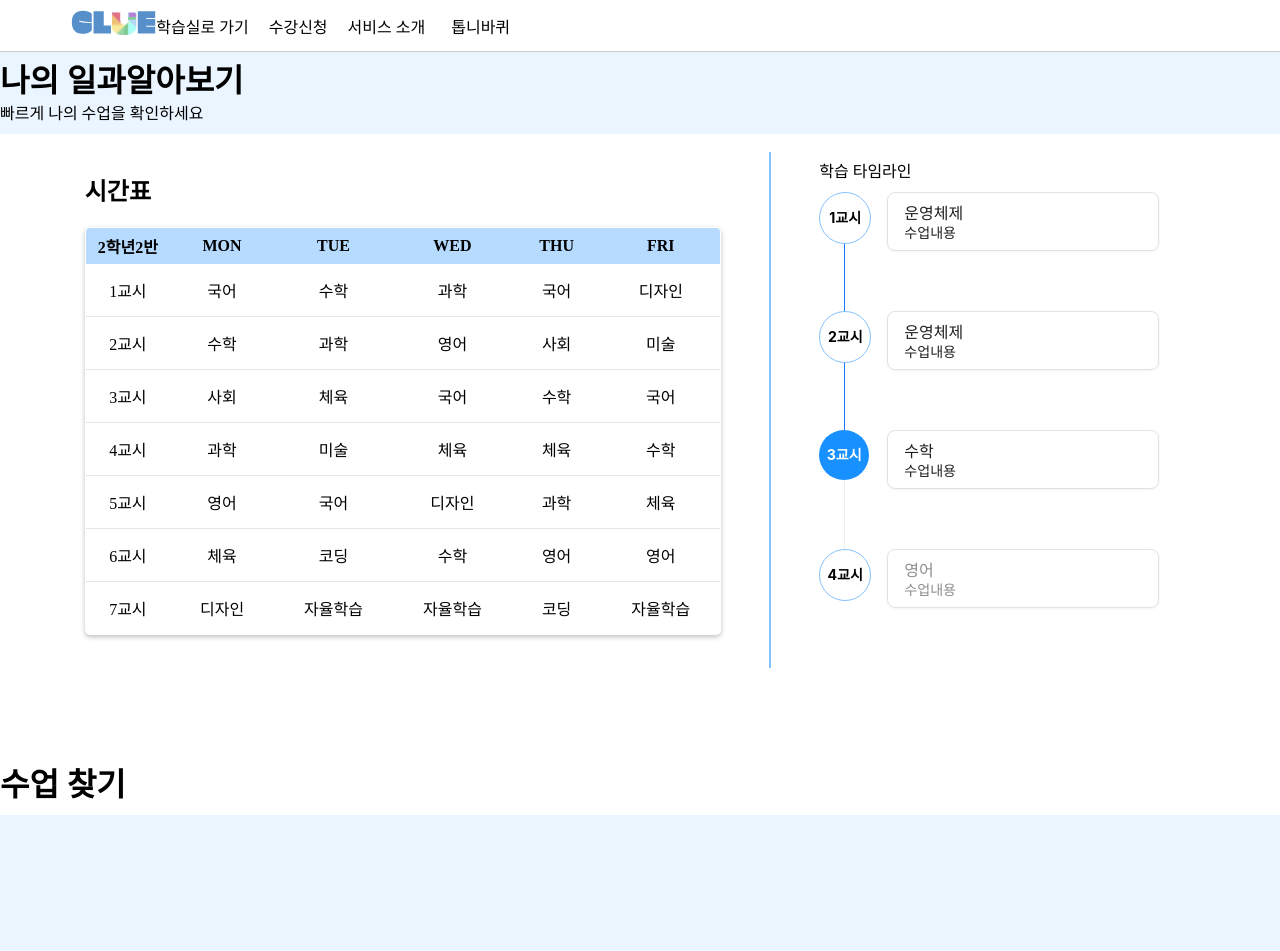
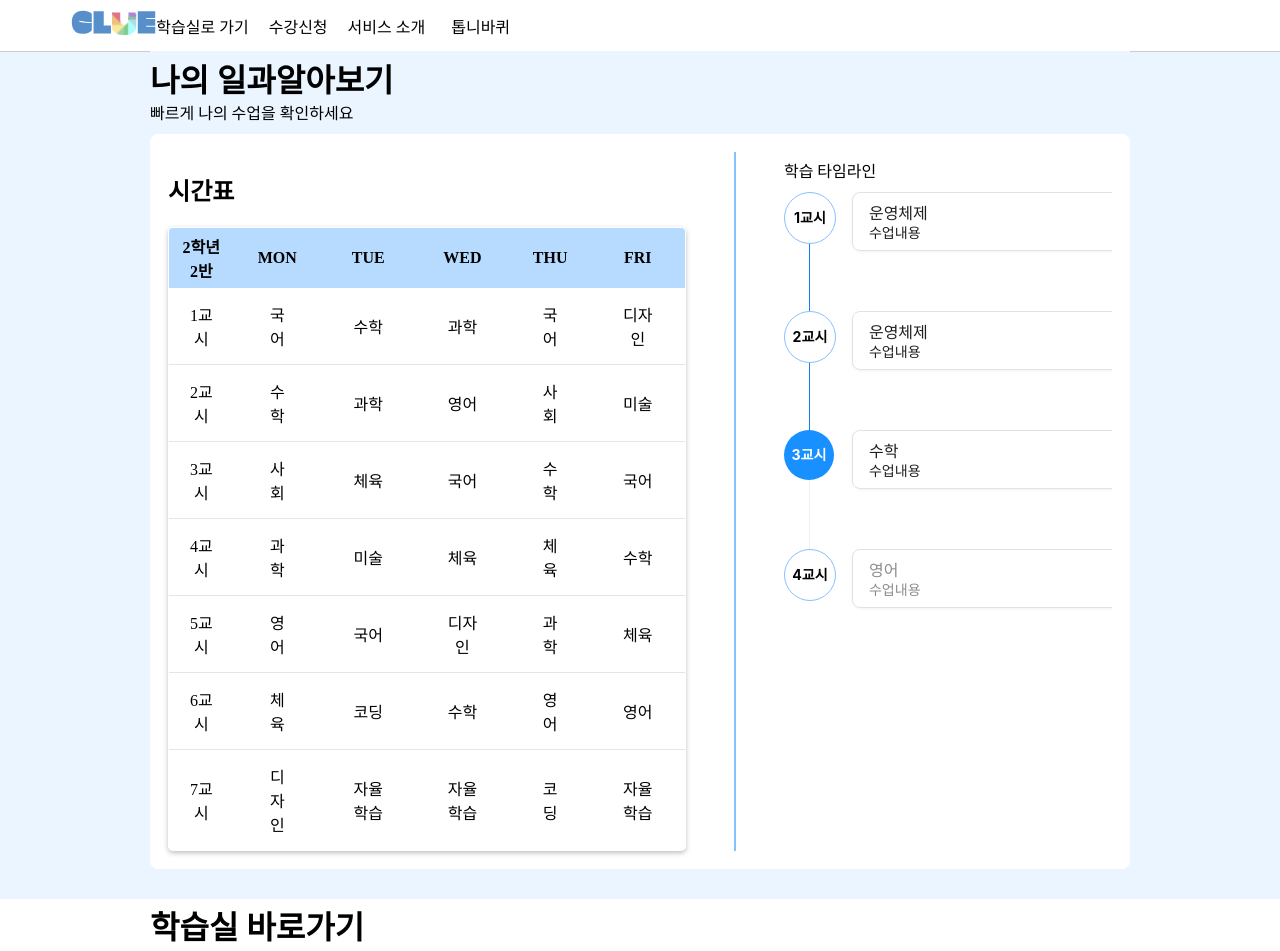
Before and after one commit to EscapeFrame/paletto-clue-frontend, a React (Vite) app: page / in a window 1280 px wide. Shown: the top 951 px of the page. Before the commit the page ends 800 px from the top, so only its background shows below. Built offline with nearby package versions, Linux system fonts and the light colour scheme.

Commit message:
more GoToClass

```diff
--- a/src/css/GoToClass.module.css
+++ b/src/css/GoToClass.module.css
@@ -5,10 +5,14 @@
     overflow: hidden;
 }
 
+html, body {
+    background: #EBF5FF;
+    margin: 0 0;
+    padding: 0 0;
+}
+
+
 .container {
-    padding-top: 4.38em;
     background: #FFF;
-    left: 0;
-    right: 0;
-    position: fixed;
+    margin:auto 150px 30px 150px;
 }
--- a/src/css/main.module.css
+++ b/src/css/main.module.css
@@ -4,13 +4,10 @@ html, body {
     padding: 0 0;
 }
 
+
 .container {
-    padding-top: 4.38em;
     background: #EBF5FF;
-    left: 9.38em;
-    right: 9.38em;
-    position: fixed;
-    border-radius: 1.88em !important;
+    margin:auto 150px 30px 150px;
 }
 
 .side_by_side {
@@ -18,6 +15,8 @@ html, body {
     padding: 1.13em;
     justify-content: center;
     background: #fff;
+    border-radius: 8px;
+    overflow: hidden;
 }
 /* .divider {
     width: 0.13em;
--- a/src/main_component/GoToClass.tsx
+++ b/src/main_component/GoToClass.tsx
@@ -5,11 +5,10 @@ export default function GoToClass(): React.ReactNode {
     return (
         <div className={styles.topContainer}>
             <div className={styles.container}>
-                <h1>
-                    수업 찾기
-                </h1>
+                <h1>학습실 바로가기</h1>
+                <p>간편하게 수업에 함께 참여해 보세요!</p>
             </div>
-
+            {/* <MiniCard /> 3개의 카드 */}
         </div>
     );
 }
--- a/src/main_component/MySchedule.tsx
+++ b/src/main_component/MySchedule.tsx
@@ -2,9 +2,9 @@ import styles from '../css/main.module.css';
 import Timetable from './Timetable';
 import Demo from './TimeLine';
 
-export default function My() {
+export default function MySchedule() {
     return (
-        <div>
+        <div className={styles.container}>
             <div>
                 <h1>
                     나의 일과알아보기
```
Also changed, not shown: src/main_component/asdf.tsx (deleted).
